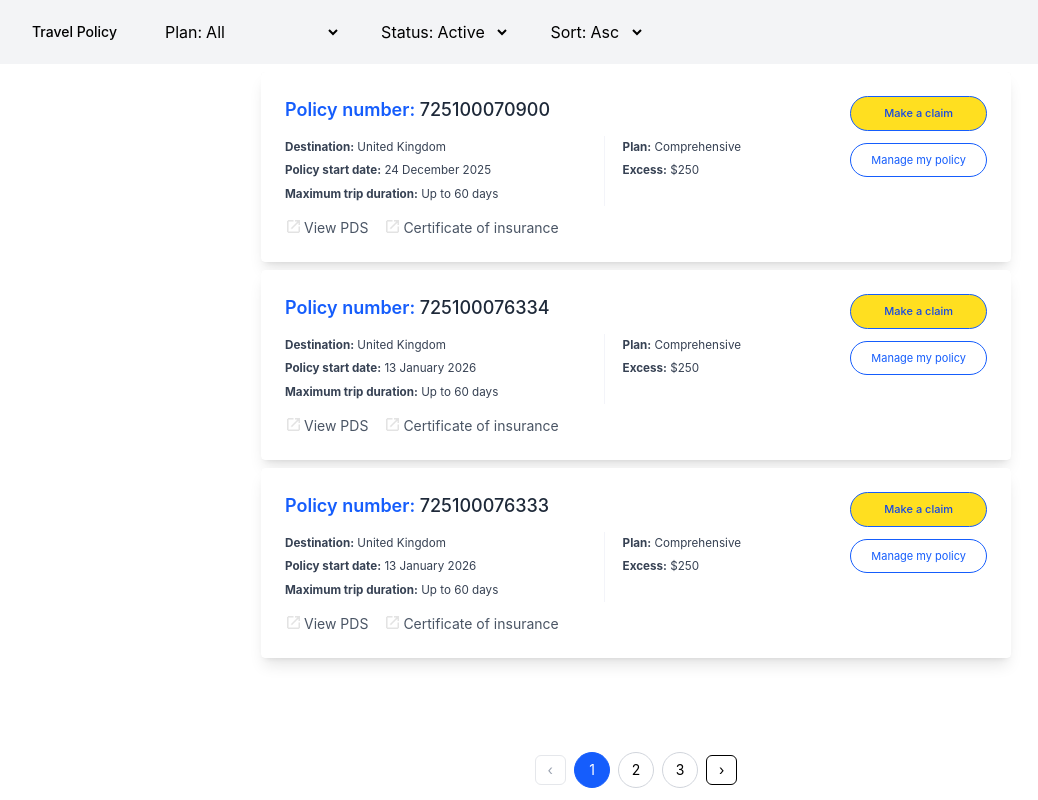
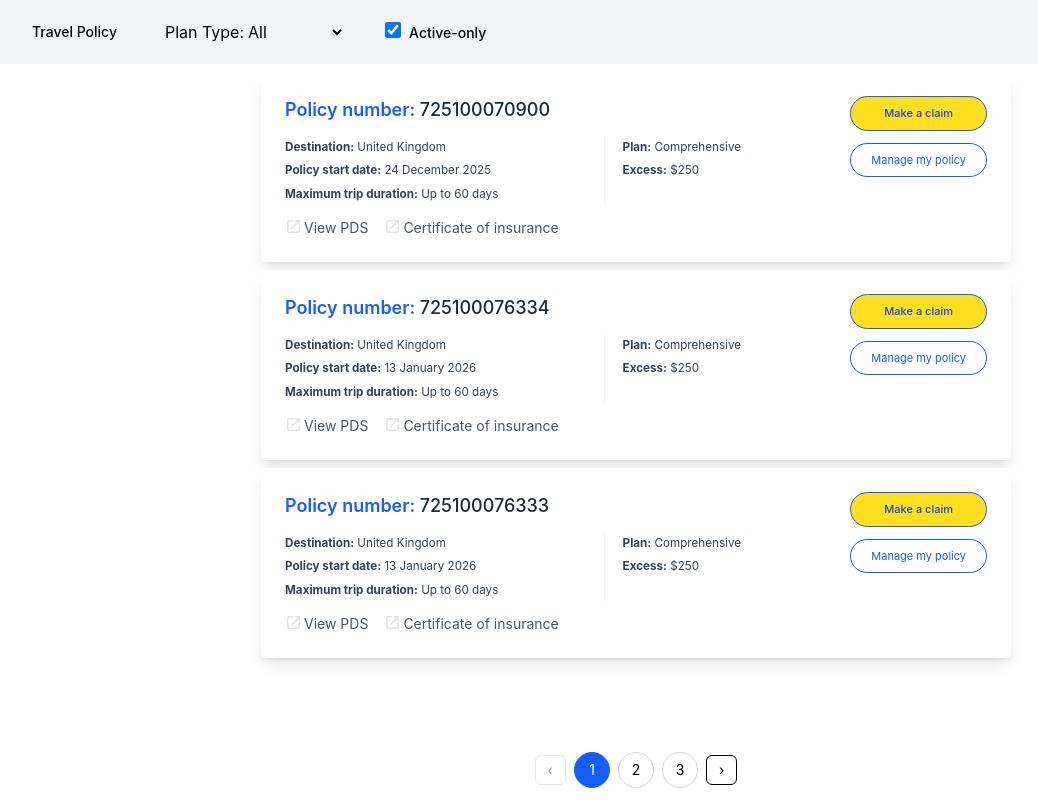
Before and after one commit to PremkumarLTIM/travel-polcy, a React (Vite) app: page / in a window 1280 px wide. Shown: the whole page, without its empty margins (4-1042 px from the left). Built offline with nearby package versions, Linux system fonts and the light colour scheme.

Commit message:
add active flag and remove sort filter and keyboard focus color changed and filter type changed

```diff
--- a/src/Components/Card/policyCard.css
+++ b/src/Components/Card/policyCard.css
@@ -45,3 +45,9 @@ p {
     grid-template-columns: 1fr;
   }
 }
+
+button:focus-visible,
+a:focus-visible {
+  outline: 2px solid #1d4ed8;
+  outline-offset: 2px;
+}
--- a/src/Components/Navbar/NavBar.tsx
+++ b/src/Components/Navbar/NavBar.tsx
@@ -2,15 +2,13 @@ import useStore from '../../Store/Store'
 
 const Navbar = () => {
   const { setFilterBy } = useStore()
-  const planItems = ['All', 'Domestic', 'Comprehensive', 'Essentials']
-  const statusItems = ['Active', 'Expired']
-  const sortOrderItems = ['Asc', 'Desc']
+  const planItems = ['All', 'Single Trip', 'Annual']
   const defaultFilterBy = useStore((state) => state.filterBy)
 
   const handleChange = (e: Event | undefined) => {
     if (e?.target?.value == '' || e?.target?.value == undefined || e?.target?.value == null) setFilterBy(defaultFilterBy)
-    const { name, value } = e?.target
-    setFilterBy({ [name]: value })
+    const { name, value, checked } = e?.target
+    setFilterBy({ [name]: name == 'status' ? checked : value })
   }
 
   return (
@@ -22,7 +20,7 @@ const Navbar = () => {
               <div className="flex space-x-4 ">
                 <div className="rounded-md px-3 py-2 text-sm font-medium text-black">Travel Policy</div>
                 <div className="my-auto mx-5">
-                  <label htmlFor="plan">Plan:</label>
+                  <label htmlFor="plan">Plan Type:</label>
                   <select name="plan" id="plan" onChange={handleChange}>
                     {planItems.map((d, i) => (
                       <option key={i} value={d}>
@@ -32,24 +30,16 @@ const Navbar = () => {
                   </select>
                 </div>
                 <div className="my-auto mx-5">
-                  <label htmlFor="status">Status:</label>
-                  <select name="status" id="status" onChange={handleChange}>
-                    {statusItems.map((d, i) => (
-                      <option key={i} value={d}>
-                        {d}
-                      </option>
-                    ))}
-                  </select>
-                </div>
-                <div className="my-auto mx-5">
-                  <label htmlFor="sortBy">Sort:</label>
-                  <select name="sortBy" id="sortBy" onChange={handleChange}>
-                    {sortOrderItems.map((d, i) => (
-                      <option key={i} value={d}>
-                        {d}
-                      </option>
-                    ))}
-                  </select>
+                  <input
+                    type="checkbox"
+                    name="status"
+                    checked={defaultFilterBy.status}
+                    onChange={handleChange}
+                    className="w-4 h-4 border border-default-medium rounded-xs bg-neutral-secondary-medium focus:ring-2 focus:ring-brand-soft"
+                  ></input>
+                  <label htmlFor="status" className="select-none ms-2 text-sm font-medium text-heading">
+                    Active-only
+                  </label>
                 </div>
               </div>
             </div>
--- a/src/Store/Store.ts
+++ b/src/Store/Store.ts
@@ -26,8 +26,7 @@ export interface PolicyType {
 
 interface FilterByType {
   plan: string
-  status: string
-  sortBy: string
+  status: Boolean
 }
 
 interface StoreState {
@@ -47,8 +46,7 @@ const useStore = create<Store>((set, get) => ({
   policyData: [],
   filterBy: {
     plan: 'All',
-    status: 'Active',
-    sortBy: 'Asc',
+    status: true,
   },
   loadPolicy: (policyData) => set({ policyData }),
   setFilterBy: (filter: any) => set((state) => ({ filterBy: { ...state.filterBy, ...filter } })),
@@ -59,12 +57,12 @@ const useStore = create<Store>((set, get) => ({
 
     return policyData
       .filter((record) => {
-        if (filterBy.plan == 'All' && filterBy.status == record.status) return record
-        return filterBy.plan == record.planName && filterBy.status == record.status
+        if (filterBy.plan == 'All') return filterBy.status ? record.status == 'Active' : record
+        if (filterBy.plan == record.type) return filterBy.status ? record.status == 'Active' : record
+        return false
       })
       .sort((a, b) => {
-        if (filterBy.sortBy == 'Asc') return Date.parse(a.policyStart) - Date.parse(b.policyStart)
-        return Date.parse(b.policyStart) - Date.parse(a.policyStart)
+        return Date.parse(a.policyStart) - Date.parse(b.policyStart)
       })
   },
 }))
```
